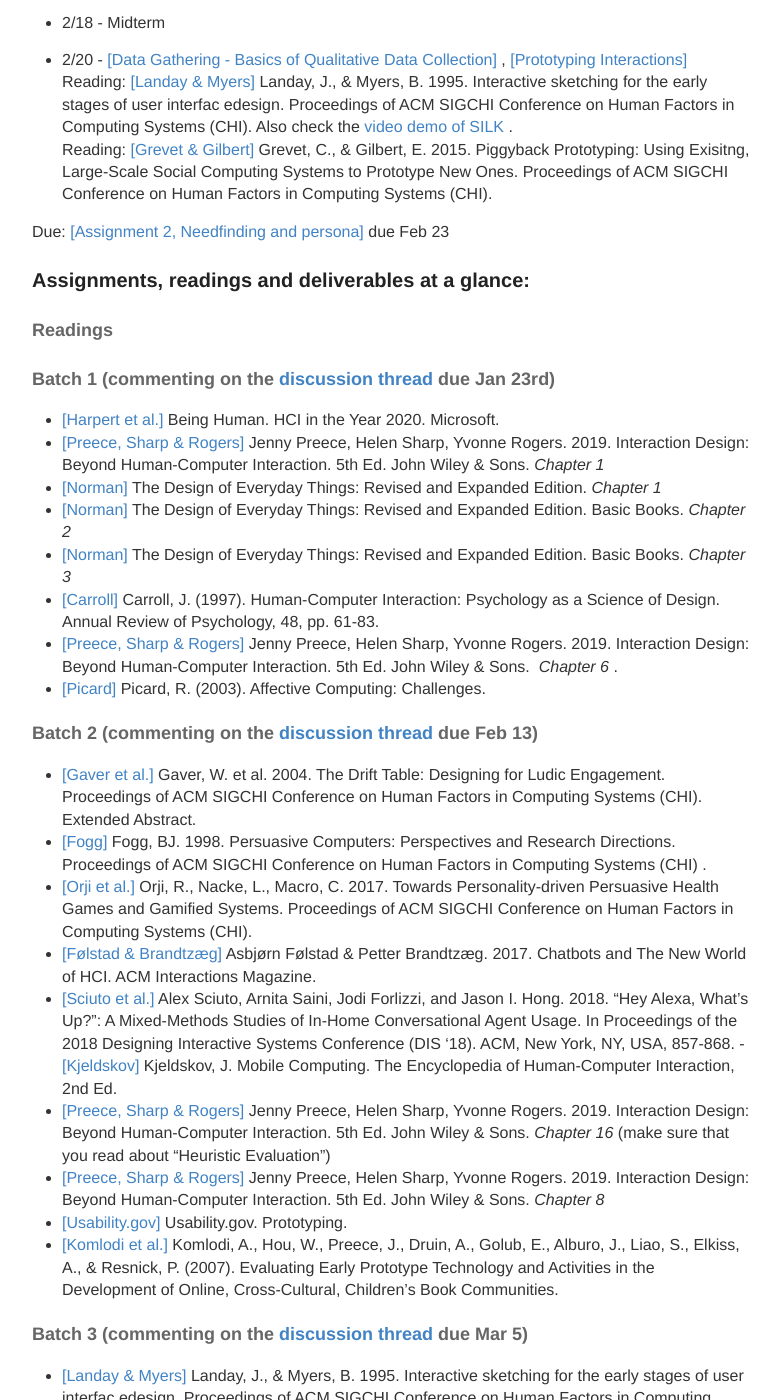
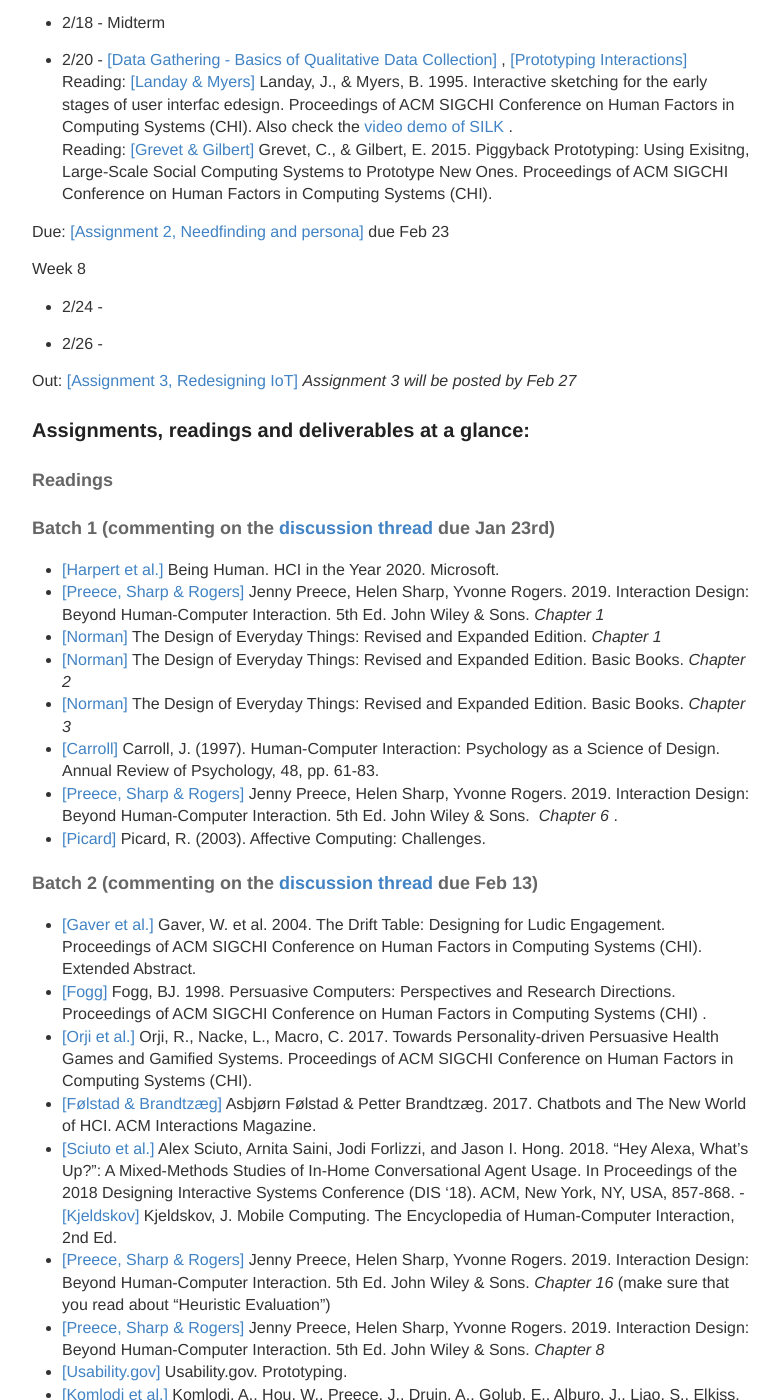
Before and after one commit to hciwang/hciwang.github.io, a Jekyll site: the page built from _posts/2020-1-5-lectures.md, in a window 1280 px wide and 1400 px high, scrolled down 2322 px. Shown: the whole window, without its empty margins (248-1027 px from the left). Built offline with Jekyll 4.4.1, drawn with Linux system fonts in a browser that asks for light colours; some of the changed text lies outside the part shown.

Commit message:
Update 2020-1-5-lectures.md

```diff
--- a/_posts/2020-1-5-lectures.md
+++ b/_posts/2020-1-5-lectures.md
@@ -81,6 +81,13 @@
 
 Due:  [[Assignment 2, Needfinding and persona]](https://canvas.ucdavis.edu/courses/413583/assignments/429555) due Feb 23
 
+Week 8
+- 2/24 -
+
+- 2/26 -
+
+Out: [[Assignment 3, Redesigning IoT]]() *Assignment 3 will be posted by Feb 27*
+
 
 ### Assignments, readings and deliverables at a glance:
 
@@ -115,11 +122,11 @@
 #### Individual assignments
 - [[Assignment 1: Conceptualizing Human Computer Interaction]](https://canvas.ucdavis.edu/courses/413583/assignments/423189) due Jan 31, 2020
 - [[Assignment 2, Needfinding and persona]](https://canvas.ucdavis.edu/courses/413583/assignments/429555) due Feb 23, 2020
-- Assignment 3
+- [[Assignment 3, Redesigning IoT]]() *Assignment 3 will be posted by Feb 27*
 
 
 #### Group project
 - [[Project proposal]](https://canvas.ucdavis.edu/courses/413583/assignments/424864) due Feb 2
-- [[Progress report]]() due Mar 1
+- [[Progress report]](https://canvas.ucdavis.edu/courses/413583/assignments/433627) due Mar 1
 - [[Final oral presentation]]()
 - [[Final report, in SIGCHI Extended Abstract Format]]() due Mar 18
```
